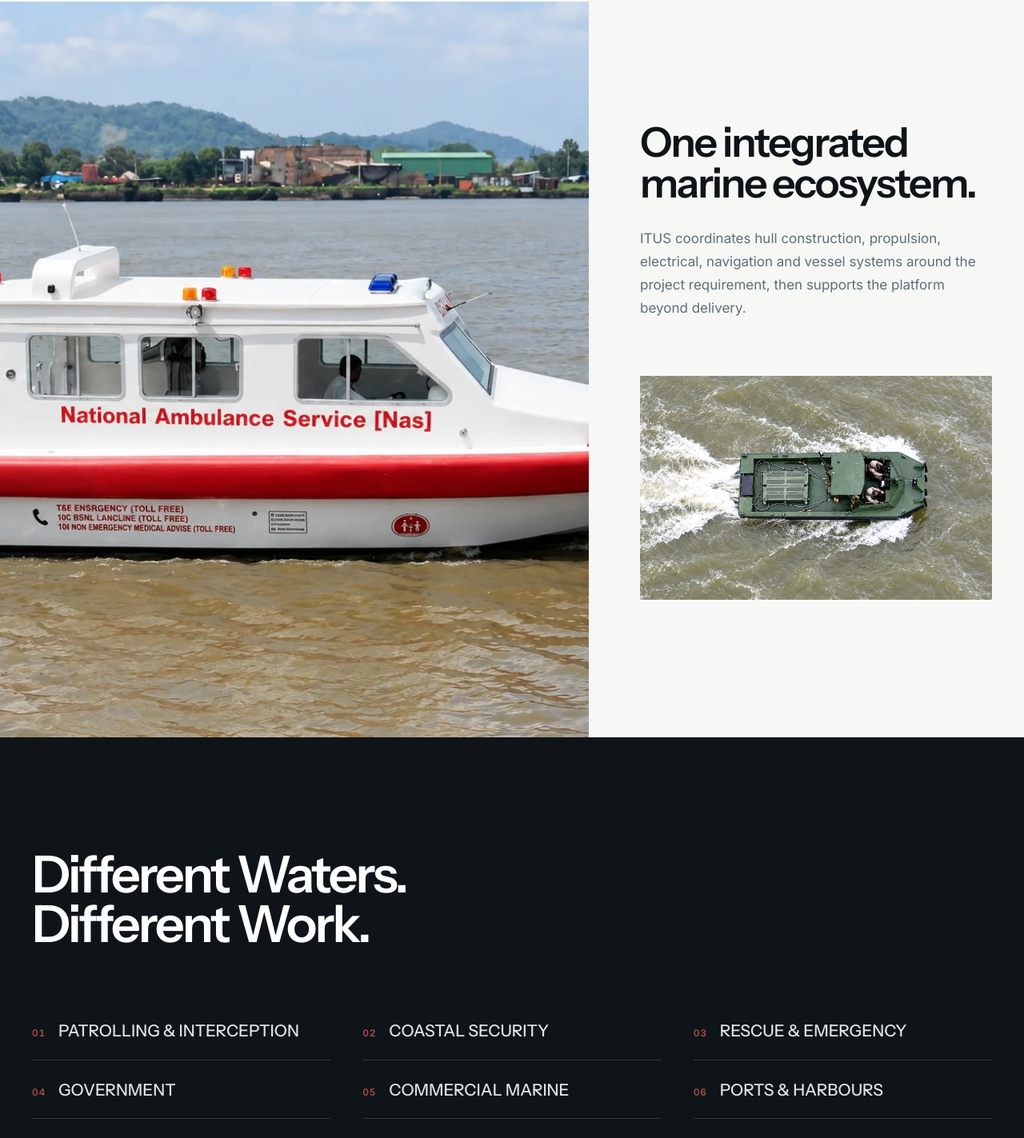
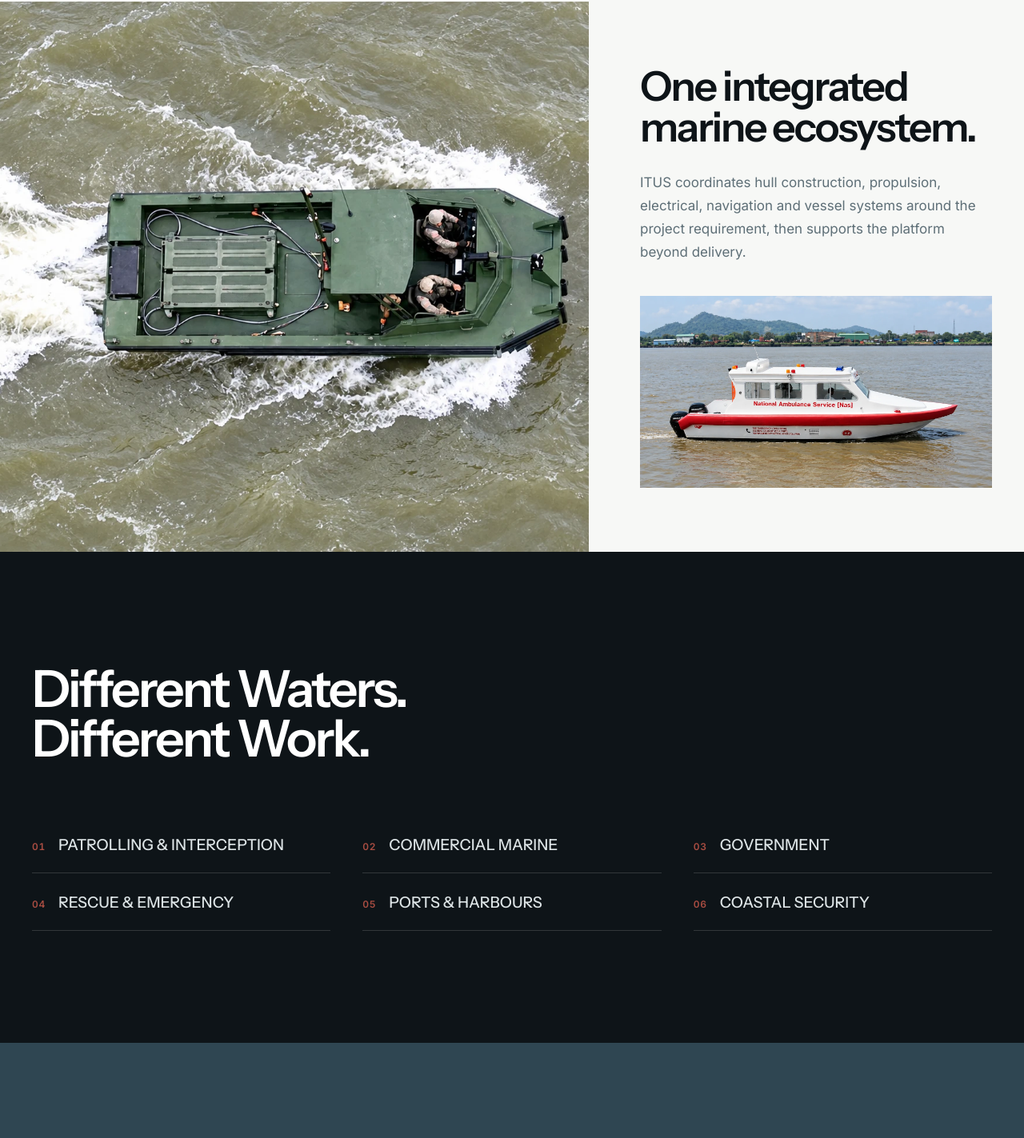
Before and after one commit to team-ITUS/ITUS---MARINE, a React (Vite) app: page /about in a window 1280 px wide. Shown: the part 1345-2768 px from the top of the page at 80% size. Built offline with nearby package versions, Linux system fonts and the light colour scheme; the HTML template or start-up script is replaced by a standard one.

Commit message:
Image Replace And Point Remove

```diff
--- a/src/pages/About.tsx
+++ b/src/pages/About.tsx
@@ -8,16 +8,11 @@
 
 const sectors = [
   'Patrolling & Interception',
+  'Commercial Marine',
+  'Government',
+  'Rescue & Emergency',
+  'Ports & Harbours',
   'Coastal Security',
-  'Rescue & Emergency',
-  'Government',
-  'Commercial Marine',
-  'Ports & Harbours',
-  'Dive Operations',
-  'Watersports',
-  'Tourism',
-  'Resorts & Hospitality',
-  'Marinas',
 ]
 
 export default function About() {
@@ -56,18 +51,18 @@
           </p>
         </div>
       </section>
-      <section className="@container grid min-h-[920px] grid-cols-1 bg-polar-white md:grid-cols-[1.15fr_.85fr]">
-        <div className="h-[480px] overflow-hidden sm:h-[700px] md:h-auto">
+      <section className="@container grid grid-cols-1 bg-polar-white md:grid-cols-[1.15fr_.85fr]">
+        <div className="h-[100px] overflow-hidden sm:h-[700px] md:h-auto">
           <img
             className="reveal reveal-scale h-full object-cover"
-            src={asset('/images/about/10m-ambulance-boat-2.webp')}
-            alt="ITUS marine vessel"
+            src={asset('/images/about/bridge-erection-boat-3.webp')}
+            alt="ITUS specialised marine craft"
           />
         </div>
         {/* Right edge lines up with the header container (and its Rescue Products button). */}
         {/* Phones: 16px site gutter and a short gap under the photo so the heading reads with it. */}
-        <div className="px-4 pb-[90px] pt-12 sm:px-[7vw] sm:py-[120px] md:pl-[5vw] md:pr-[max(40px,calc((100cqw-1280px)/2))]">
-          <h2 className="reveal mb-[30px] mt-0 font-display sm:mt-[30px] text-[clamp(42px,4vw,60px)] font-semibold leading-none tracking-[-.04em] text-carbon-black">
+        <div className="px-4 pb-[90px] pt-12 sm:px-[7vw] sm:py-[120px] md:flex md:flex-col md:justify-center md:py-20 md:pl-[5vw] md:pr-[max(40px,calc((100cqw-1280px)/2))]">
+          <h2 className="reveal mb-[30px] mt-0 font-display sm:mt-[30px] md:mt-0 text-[clamp(42px,4vw,60px)] font-semibold leading-none tracking-[-.04em] text-carbon-black">
             One integrated marine ecosystem.
           </h2>
           <p style={revealDelay(100)} className="reveal text-[17px] leading-[1.7] text-slate-grey">
@@ -77,9 +72,9 @@
           </p>
           <img
             style={revealDelay(200)}
-            className="reveal reveal-opacity mt-[70px] h-[280px] object-cover"
-            src={asset('/images/about/bridge-erection-boat-3.webp')}
-            alt="ITUS specialised marine craft"
+            className="reveal reveal-opacity mt-[70px] h-[280px] object-cover md:mt-10 md:h-[240px]"
+            src={asset('/images/about/10m-ambulance-boat-2.webp')}
+            alt="ITUS marine vessel"
           />
         </div>
       </section>
@@ -89,7 +84,7 @@
             <SectionHeading title="Different Waters.
              Different Work." />
           </div>
-          <ul className="mt-[65px] grid grid-cols-1 gap-x-10 md:grid-cols-2 xl:grid-cols-3">
+          <ul className="mt-[65px] grid grid-cols-1 gap-x-10 md:grid-cols-2 lg:grid-cols-3">
             {sectors.map((sector, index) => (
               <li
                 key={sector}
@@ -99,7 +94,7 @@
                 <span className="text-xs font-semibold tabular-nums tracking-[.06em] text-oxide-red">
                   {String(index + 1).padStart(2, '0')}
                 </span>
-                <span className="whitespace-nowrap font-display text-[clamp(18px,1.6vw,24px)] font-medium uppercase leading-tight text-ice-grey transition-[color,transform] duration-300 group-hover:translate-x-2 group-hover:text-white">
+                <span className="whitespace-nowrap font-display text-[clamp(18px,1.6vw,24px)] lg:text-[clamp(16px,1.5vw,24px)] font-medium uppercase leading-tight text-ice-grey transition-[color,transform] duration-300 group-hover:translate-x-2 group-hover:text-white">
                   {sector}
                 </span>
                 <span aria-hidden="true" className="sector-rule absolute inset-x-0 bottom-0 h-px origin-left bg-white/15" />
```
